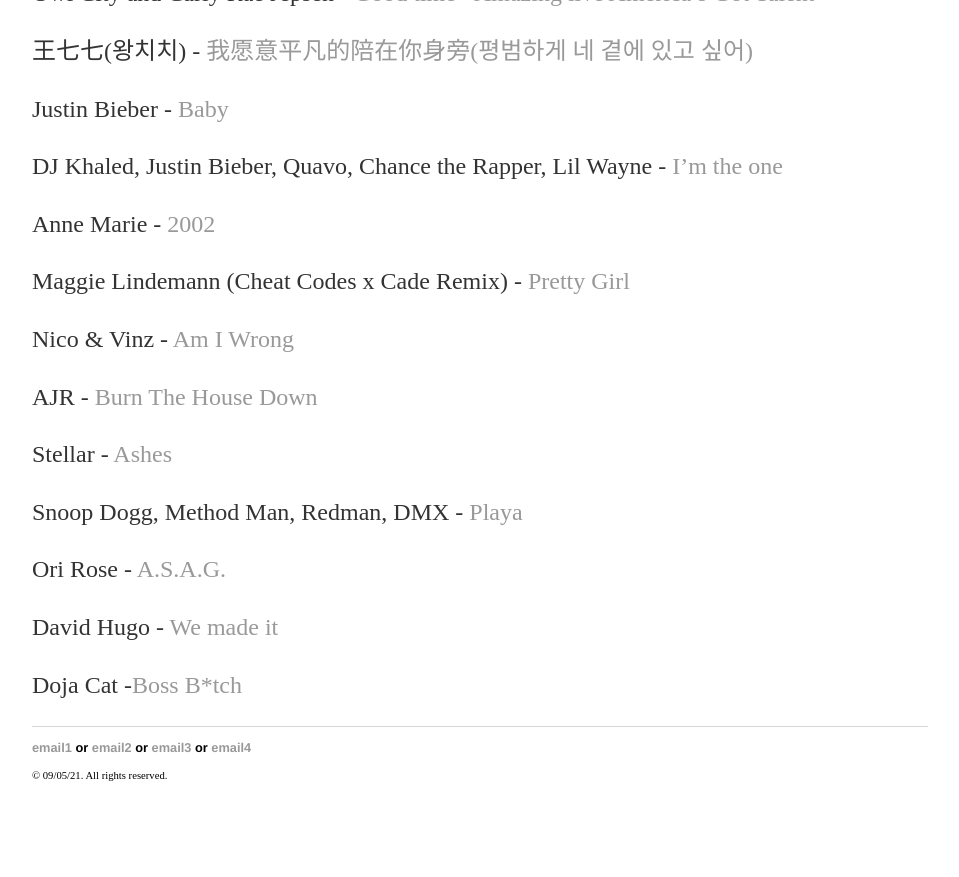
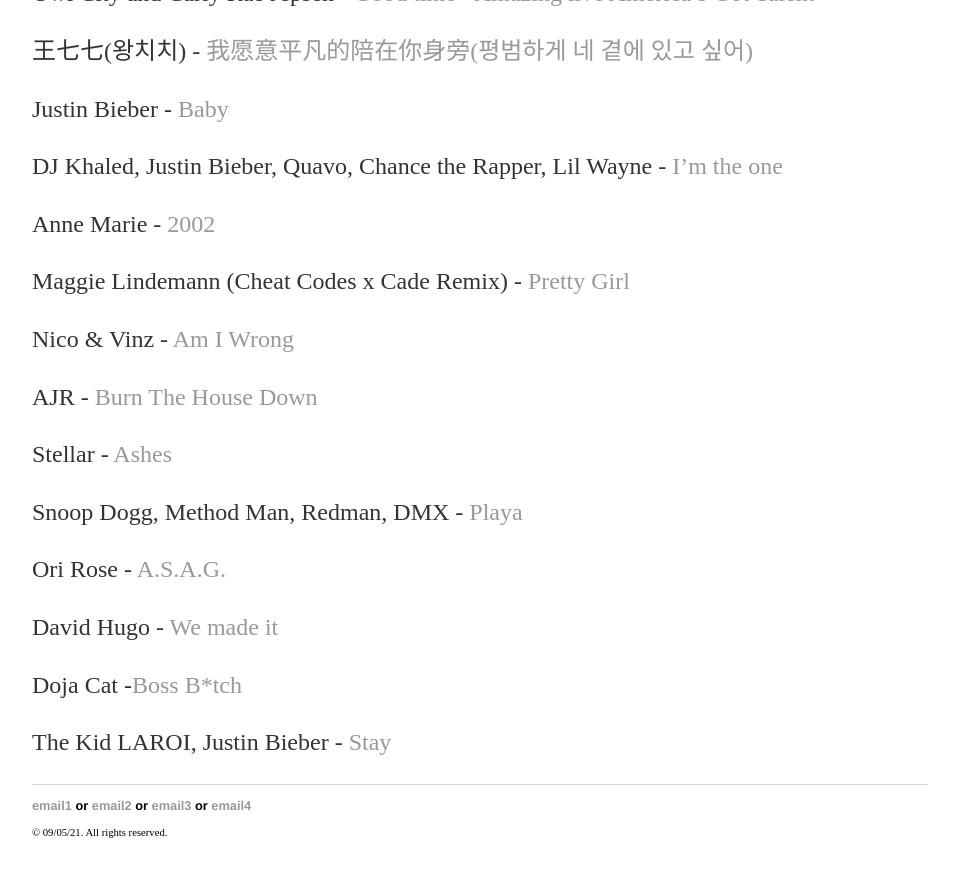
Before and after one commit to yjkweon24/yjkweon24.github.io, a Jekyll site: the page built from _posts/2018-10-23-songs-that-i-love.md, in a window 1280 px wide and 900 px high, scrolled down 15471 px. Shown: the top 877 px of the window, without its empty margins (160-1119 px from the left). Built offline with Jekyll 4.4.1, drawn with Linux system fonts in a browser that asks for light colours; before the commit the page ends 16314 px from its top, so only the background shows below that.

Commit message:
Update 2018-10-23-songs-that-i-love.md

```diff
--- a/_posts/2018-10-23-songs-that-i-love.md
+++ b/_posts/2018-10-23-songs-that-i-love.md
@@ -552,3 +552,5 @@
 David Hugo - [We made it](https://www.youtube.com/watch?v=XMaS9r78vq8&ab_channel=davidhugo)
 
 Doja Cat -[Boss B*tch](https://www.youtube.com/watch?v=RsW66teC0BQ)
+
+The Kid LAROI, Justin Bieber - [Stay](https://www.youtube.com/watch?v=kTJczUoc26U)
```
